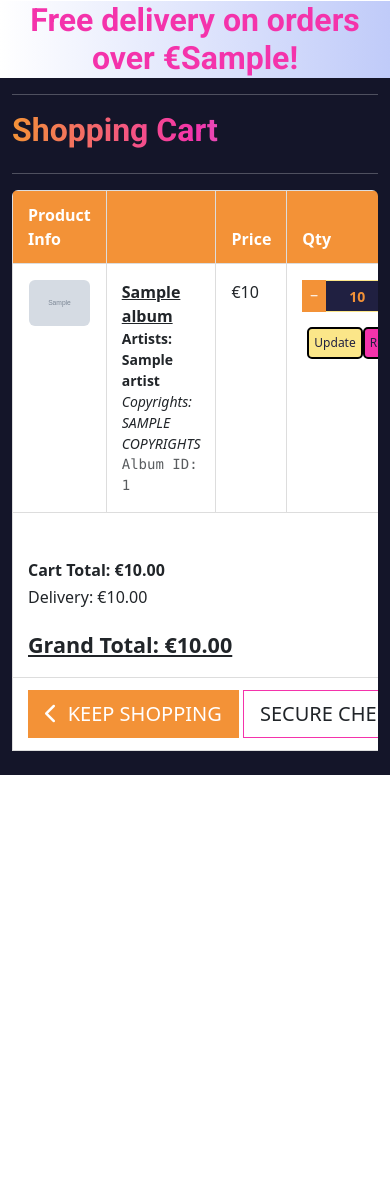
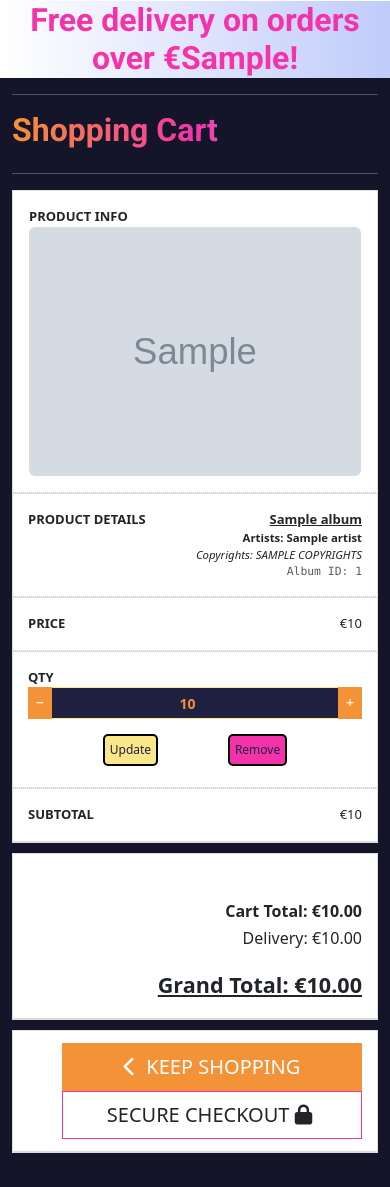
Before and after one commit to Forgottenit/retro, a Django app: template cart/templates/cart/cart.html in a window 390 px wide. Shown: the part 229-1416 px from the top of the page. Before the commit the page ends 1004 px from the top, so only its background shows below. Run offline with Django 3.2, Linux system fonts and the light colour scheme; the template is opened without the code that fills it: most values are stand-ins (such as "Sample title", 1, 10 or a date in 2020); grey boxes marked "Sample" are stand-in pictures; some libraries are stand-ins or nearby versions.

Commit message:
STYLING Checkout page

```diff
--- a/cart/static/css/cart.css
+++ b/cart/static/css/cart.css
@@ -1,4 +1,9 @@
 /* CART CSS */
+
+.overflow-hidden {
+    overflow: hidden;
+}
+
 .container {
     background-color: #141529;
     color: #ffffff;
@@ -40,6 +45,15 @@
     border-color: #f433ab;
 }
 
+.btn-lg {
+    display: inline-block;
+    width: 100%;
+    max-width: 300px;
+    white-space: normal;
+    overflow: hidden;
+    text-overflow: ellipsis;
+}
+
 .btn-checkout {
     border-color: #f433ab;
 }
@@ -67,6 +81,7 @@
 .table td,
 .table th {
     padding: 12px 15px;
+    /* padding: 0px !important; */
     border: 1px solid #ddd;
     text-align: left;
     font-size: 16px;
@@ -160,13 +175,47 @@
     .decrement-qty,
     .increment-qty {
         font-size: 10px;
-        /* decrease button size */
+
     }
 
     .update-link,
     .remove-item {
         padding: 5px;
         font-size: 12px;
-        /* decrease button size */
+
     }
 }
+
+@media (max-width: 430px) {
+
+
+    .table thead {
+        display: none;
+    }
+
+    .table tr {
+        margin-bottom: 10px;
+        display: block;
+        border-bottom: 2px solid #ddd;
+    }
+
+    .table td {
+        display: block;
+
+        text-align: right;
+        font-size: 13px;
+        border-bottom: 1px dotted #ccc;
+    }
+
+    .table td:last-child {
+        border-bottom: 0;
+    }
+
+    .table td:before {
+
+        content: attr(data-label);
+        float: left;
+        text-transform: uppercase;
+        font-weight: bold;
+    }
+}
--- a/cart/templates/cart/cart.html
+++ b/cart/templates/cart/cart.html
@@ -21,12 +21,12 @@
     <div class="row">
         <div class="col">
             {% if cart_items %}
-            <div class="table-responsive rounded">
+            <div class=" rounded">
                 <table class="table table-sm table-borderless">
                     <thead class="">
                         <tr>
                             <th scope="col">Product Info</th>
-                            <th scope="col"></th>
+                            <th scope="col">Product Details</th>
                             <th scope="col">Price</th>
                             <th scope="col">Qty</th>
                             <th scope="col">Subtotal</th>
@@ -35,12 +35,13 @@
 
                     {% for item in cart_items %}
                     <tr>
-                        <td class="p-3 w-25">
+                        <td data-label="Product Info" class="p-3">
                             <img class="img-fluid rounded" src="{{ item.album.image.url}}">
                         </td>
-                        <td class="py-3">
+                        <td data-label="Product Details" class="py-3">
                             <p class="my-0"><strong
-                                    class="text-decoration-underline">{{ item.album.album_name }}</strong></p>
+                                    class="text-decoration-underline">{{ item.album.album_name }}</strong>
+                            </p>
                             <p class="my-0 small">
                                 <strong>Artists:
                                     {% for artist in item.album.artists.all %}
@@ -53,14 +54,10 @@
                             <p class="my-0 small text-muted font-monospace">Album ID: {{ item.album.album_id|upper }}
                             </p>
                         </td>
-                        <td class="py-3">
+                        <td data-label="Price" class="py-3">
                             <p class="my-0">€{{ item.album.price }}</p>
                         </td>
-
-
-
-
-                        <td class="py-3 w-25">
+                        <td data-label="Qty" class="py-3">
                             <form class="form update-form" method="POST" action="">
                                 {% csrf_token %}
                                 <div class="form-group">
@@ -84,7 +81,6 @@
                                                 </span>
                                             </button>
                                         </div>
-
                                     </div>
                                 </div>
                             </form>
@@ -93,17 +89,13 @@
                                 <a class="remove-item " id="remove_{{ item.item_id }}" role="button">Remove</a>
                             </div>
                         </td>
-
-
-                        <td class="py-3">
+                        <td data-label="Subtotal" class="py-3">
                             <p class="my-0">€{{ item.album.price }}</p>
                         </td>
                     </tr>
-
-
                     {% endfor %}
                     <tr>
-                        <td colspan="5" class="pt-5 text-right">
+                        <td colspan="5" class="pt-5 text-end">
                             <h6><strong>Cart Total: €{{ total|floatformat:2 }}</strong></h6>
                             <h6>Delivery: €{{ delivery|floatformat:2 }}</h6>
                             <h4 class="mt-4"><strong class="text-decoration-underline">Grand Total:
@@ -117,7 +109,7 @@
                         </td>
                     </tr>
                     <tr>
-                        <td colspan="5" class="text-right">
+                        <td colspan="5" class="text-end">
                             <a href="{% url 'products:albums' %}" class="btn btn-primary rounded-0 btn-lg">
                                 <span class="icon">
                                     <i class="fas fa-chevron-left"></i>
```
